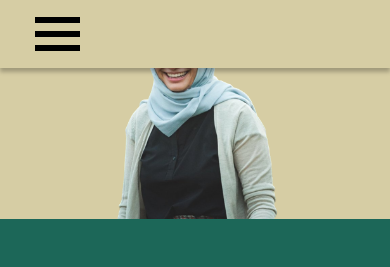
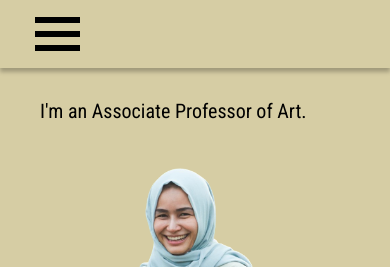
Before and after one commit to ahmar7/i-naWebsite, a plain HTML site: page concept.html in a window 390 px wide. Shown: the top 267 px of the page. Drawn offline with nearby package versions, Linux system fonts and the light colour scheme.

Commit message:
html update

```diff
--- a/concept.html
+++ b/concept.html
@@ -20,6 +20,9 @@
           rel="stylesheet" /><!-- Font Awesome Icons -->
         <script src="https://kit.fontawesome.com/6fd519cc43.js"
                 crossorigin="anonymous"></script>
+                <!-- CDN -->
+                <script src="https://cdnjs.cloudflare.com/ajax/libs/typed.js/2.0.11/typed.min.js"></script>
+                <script src="https://ajax.googleapis.com/ajax/libs/jquery/3.5.1/jquery.min.js"></script>
 </head>
 
 <body class="yellow-bg">
@@ -73,8 +76,8 @@
         <!-- Navbar  End -->
         <!-- Concept Area Start -->
         <div class="main-container-bg">
+            <div class="mbl-only"><span class="typing"></span></div>
             <div class="main-concept">
-                <div class="mbl-only"></div>
                 <div class="concept-block upe">
                     <h3>Aliquam sit amet augue non elit ullamcorper auctor quis eu enim. Praesent ac elit luctus,
                         convallis mi nec, sollicitudin
@@ -113,8 +116,7 @@
                         ullamcorper auctor quis eu enim. Praesent ac elit luctus, convallis mi nec, sollicitudin tellus.
                     </p>
                     <div class="concept-button">
-                    <a href="./work.html
-                    ">
+                    <a href="./research.html ">
                 <button class="">Explore my work here!</button>
 
                 </a>
--- a/css/style.css
+++ b/css/style.css
@@ -949,6 +949,10 @@ h2 {
   display: none;
 }
 
+.typed-cursor {
+  display: none;
+}
+
 /* Contact page CSS End */
 
 
@@ -1170,6 +1174,28 @@ h2 {
 @media (max-width: 850px) {
   .mbl-only {
     display: block;
+    padding-top: 100px;
+    margin-left: 40px;
+
+  }
+
+
+  .typing {
+    font-family: 'Roboto Condensed';
+    font-style: normal;
+    font-weight: 400;
+    font-size: 20px;
+    line-height: 23px;
+    display: flex;
+    align-items: center;
+
+    color: #000000;
+
+  }
+
+  .main-concept {
+    margin-top:
+      40px;
   }
 
   .main-concept {
@@ -1185,7 +1211,7 @@ h2 {
 
   .concept-block {
     width: 100%;
-    ;
+
   }
 
   .concept-block h3 {
@@ -1194,7 +1220,7 @@ h2 {
 
   .upe {
     background-color: #1C6758;
-    padding: 40px;
+    padding: 20px;
     box-sizing: border-box;
   }
 
--- a/js/app.js
+++ b/js/app.js
@@ -125,3 +125,13 @@ let CloseBookSix = () => {
   bookSix.classList.add("hide-it");
   body.style.overflow = "auto";
 };
+
+// typing text animation script
+$(document).ready(function () {
+  var typed = new Typed(".typing", {
+    strings: ["I'm an Associate Professor of Art."],
+    typeSpeed: 100,
+    backSpeed: 60,
+    loop: true,
+  });
+});
```
